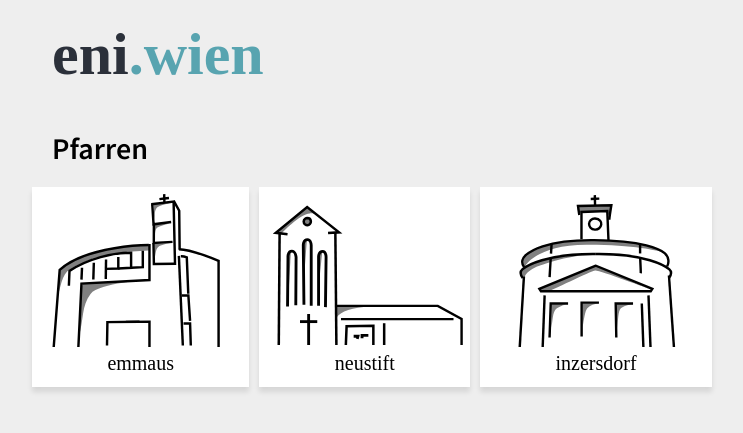
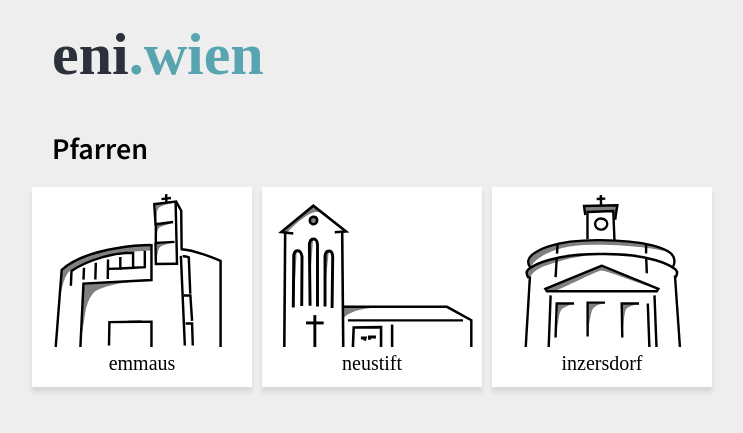
Before and after one commit to wolkoman/eni-app, a React (Create React App) app: page / in a window 1280 px wide. Shown: the top 433 px of the page, without its empty margins (268-1011 px from the left). Built offline with nearby package versions, Linux system fonts and the light colour scheme; no server answers; a web font is replaced by a local one.

Commit message:
Fix church illustration sizes

```diff
--- a/src/Churches.js
+++ b/src/Churches.js
@@ -3,7 +3,12 @@ import Radium from 'radium';
 import { style } from './style';
 
 const Churches = Radium(() => {
-    return <div style={{display: 'flex', height: 200 + 'px'}}>
+    return <div style={{
+        display: 'grid',
+        gridTemplateColumns: '1fr 1fr 1fr',
+        gridTemplateRows: '200px',
+        columnGap: 10
+    }}>
         <Church name="emmaus" picture="kirchen-01.svg" first={true} link="https://tesarekplatz.at"></Church>
         <Church name="neustift" picture="kirchen-03.svg" link="https://pfarresanktnikolaus.at"></Church>
         <Church name="inzersdorf" picture="kirchen-02.svg" link="http://www.pfarreinzersdorfneustift.at/"></Church>
@@ -13,9 +18,6 @@ const Churches = Radium(() => {
 const Church = Radium(({ name , picture, first, link}) => {
 
     return <div style={{
-        height: '100%',
-        flexGrow: 1,
-        marginLeft: first ? 0 : 10,
         ...style.shadowed,
         cursor: 'pointer'
     }} onClick={() => window.location.href = link }>
```
